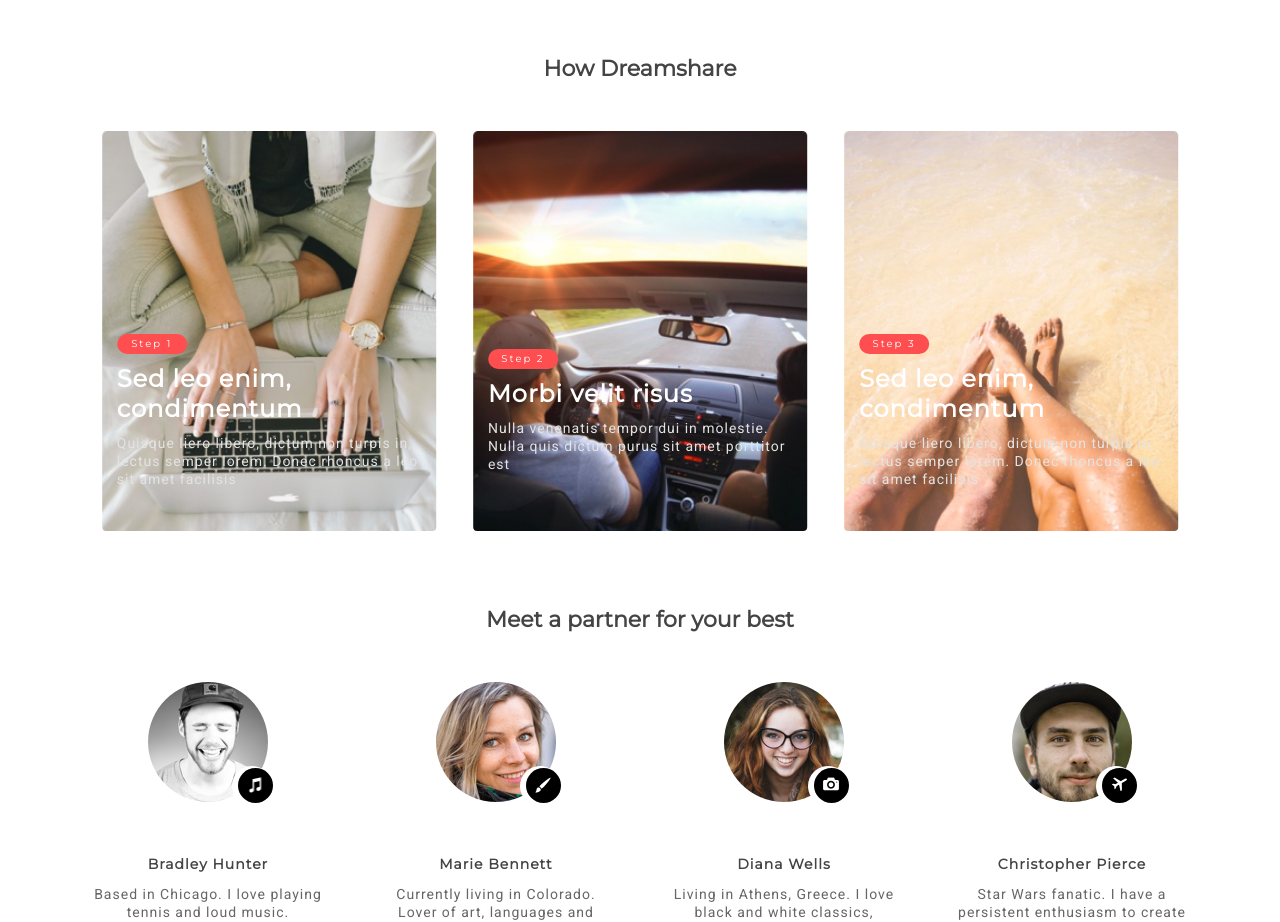
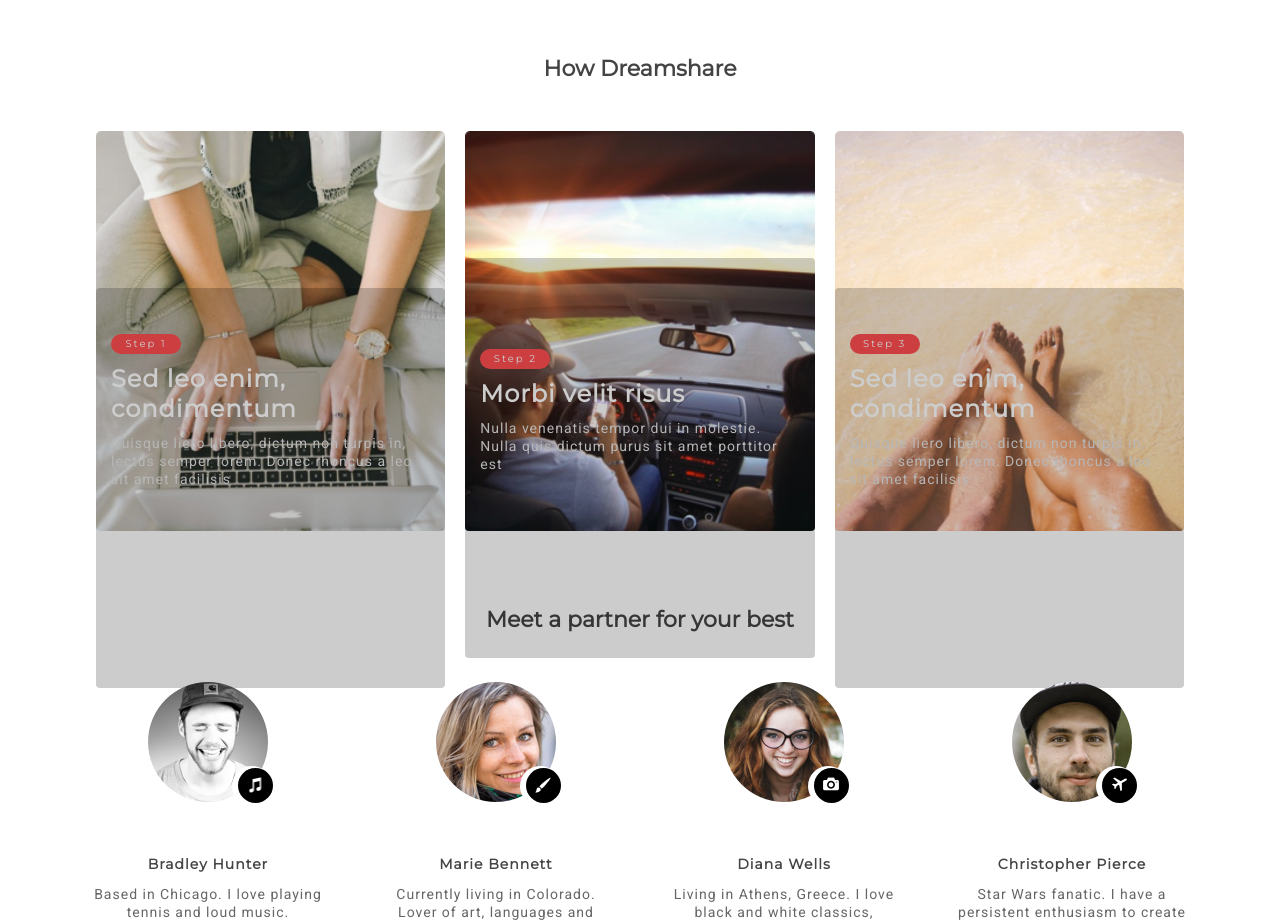
Before and after one commit to danielcomriebell/morty-assignment, an Angular app in the folder morty-assignment/: page / in a window 1280 px wide. Shown: the part 820-1742 px from the top of the page. Built offline with nearby package versions, Linux system fonts and the light colour scheme.

Commit message:
Grid change

```diff
--- a/morty-assignment/src/app/cards-grid/cards-grid.component.scss
+++ b/morty-assignment/src/app/cards-grid/cards-grid.component.scss
@@ -11,11 +11,8 @@
 
 .cards-grid-container{
   margin-bottom: $section-margin-bottom;
-  display: grid;
-  width: 85%;
-  grid-gap: 20px;
-  grid-template-columns: 1fr 1fr 1fr;
   position: relative;
+  @include three-col-grid();
   @include center-horizontally();
   @include respond-to(phone){
     display: block;
--- a/morty-assignment/src/app/cards/cards.component.html
+++ b/morty-assignment/src/app/cards/cards.component.html
@@ -9,7 +9,7 @@
       <p class="card-headline">{{card.title}}</p>
       <p class="card-description">{{card.description}}</p>
     </div>
-    <!-- <div class="mask"></div> -->
+    <div class="mask"></div>
   </div>
 
 </div>
--- a/morty-assignment/src/app/cards/cards.component.scss
+++ b/morty-assignment/src/app/cards/cards.component.scss
@@ -13,11 +13,14 @@
   width: 87%;
   position: relative;
   @include center-horizontally();
+  @include three-col-grid();
   margin-bottom: $section-margin-bottom;
-  @include flex-row();
+  @include respond-to(phone){
+    display: block;
+  }
   .card{
     height: 400px;
-    width: 30%;
+    width: 100%;
     border-radius: 4px;
     background-repeat: no-repeat;
     background-size: cover;
--- a/morty-assignment/src/app/sass/_mixins.scss
+++ b/morty-assignment/src/app/sass/_mixins.scss
@@ -210,3 +210,10 @@ $break-desktop: 50000px;
   height: 100%;
   width: 100%;
 }
+
+@mixin three-col-grid{
+  display: grid;
+  width: 85%;
+  grid-gap: 20px;
+  grid-template-columns: 1fr 1fr 1fr;
+}
```
